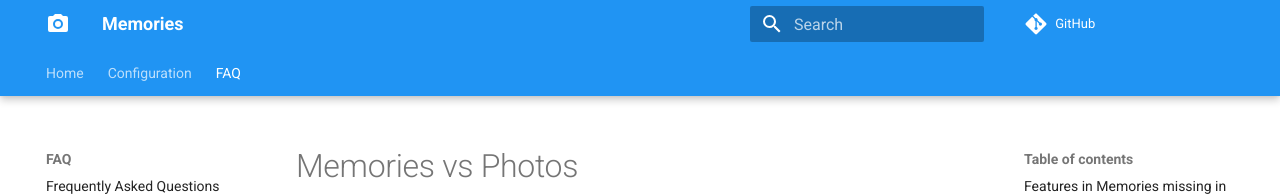
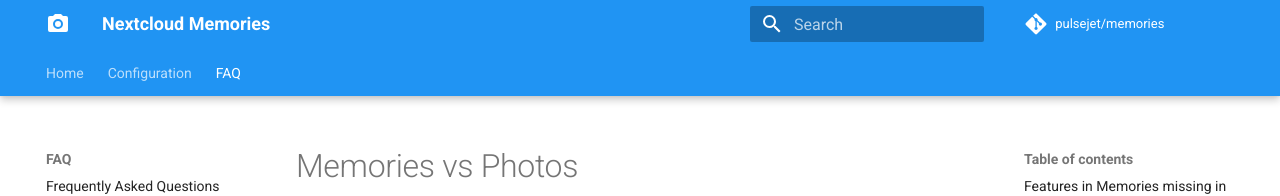
Before and after one commit to jonrin0213/photo-viewer, an MkDocs documentation site: the page built from docs/memories-vs-photos.md, in a window 1280 px wide. Shown: the top 196 px of the page. Built offline with MkDocs 1.6.1 and Material for MkDocs 9.7.7, drawn with Linux system fonts in a browser that asks for light colours; comment, search, counter and statistics services are not loaded.

Commit message:
docs: minor update
Signed-off-by: Varun Patil <radialapps@gmail.com>

```diff
--- a/mkdocs.yml
+++ b/mkdocs.yml
@@ -1,5 +1,6 @@
-site_name: Memories
+site_name: Nextcloud Memories
 repo_url: https://github.com/pulsejet/memories
+repo_name: pulsejet/memories
 
 theme:
   name: material
```
